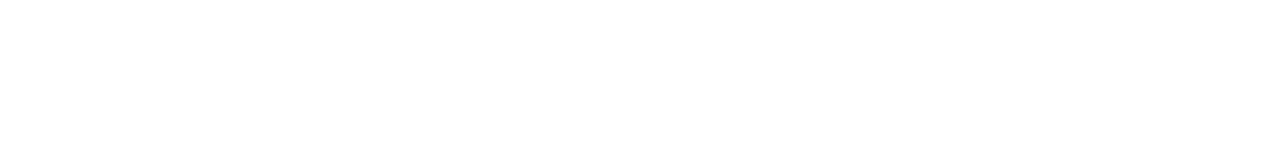
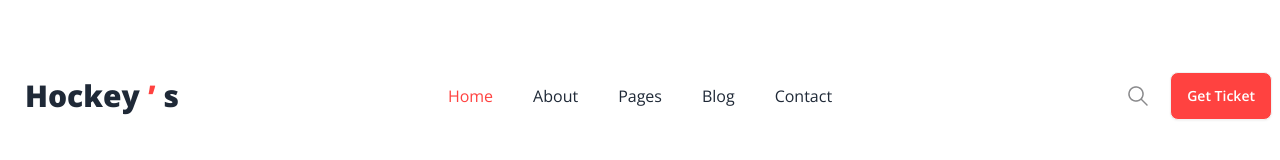
Before and after one commit to nizamuddin-git-repo/assignment-three, a plain HTML site: page index.html in a window 1280 px wide. Drawn offline with nearby package versions, Linux system fonts and the light colour scheme.

Commit message:
add tha navbar

```diff
--- a/index.html
+++ b/index.html
@@ -1,11 +1,88 @@
 <!DOCTYPE html>
 <html lang="en">
+
 <head>
     <meta charset="UTF-8">
     <meta name="viewport" content="width=device-width, initial-scale=1.0">
     <title>assignment-three</title>
+
+    <!-- tailwind and daisy Ui cdn -->
+
+    <link href="https://cdn.jsdelivr.net/npm/daisyui@4.6.0/dist/full.min.css" rel="stylesheet" type="text/css" />
+    <script src="https://cdn.tailwindcss.com"></script>
+
+    <!-- googel font manrope  -->
+
+    <link rel="preconnect" href="https://fonts.googleapis.com">
+    <link rel="preconnect" href="https://fonts.gstatic.com" crossorigin>
+    <link href="https://fonts.googleapis.com/css2?family=Open+Sans:wght@400;500;600;700;800&display=swap"
+        rel="stylesheet">
+
+    <!-- tailwind custom class -->
+    <script>
+        tailwind.config = {
+            theme: {
+                extend: {
+                    colors: {
+                        clifford: '',
+                        'get-primary': '#FF4240',
+                    }
+                }
+            }
+        }
+    </script>
+
+    <!-- custom style -->
+
+    <style>
+        .font-manrope {
+            font-family: 'Open Sans', sans-serif;
+        }
+    </style>
 </head>
-<body>
 
+<body class="font-manrope">
+    <header class="container mx-auto">
+        <nav>
+            <div class="navbar bg-base-100 mt-16">
+                <div class="navbar-start">
+                  <div class="dropdown">
+                    <div tabindex="0" role="button" class="btn btn-ghost lg:hidden">
+                      <svg xmlns="http://www.w3.org/2000/svg" class="h-5 w-5" fill="none" viewBox="0 0 24 24" stroke="currentColor"><path stroke-linecap="round" stroke-linejoin="round" stroke-width="2" d="M4 6h16M4 12h8m-8 6h16" /></svg>
+                    </div>
+                    <ul tabindex="0" class="menu menu-sm dropdown-content mt-3 z-[1] p-2 shadow bg-base-100 rounded-box w-52">
+                        <li>Home</li>
+                        <li>About</li>
+                        <li>Pages</li>
+                        <li>Blog</li>
+                        <li>Contact</li>
+                  </div>
+                  <a class="btn btn-ghost text-3xl font-extrabold">Hockey <span class="text-[#FF4240]">’ </span>s</a>
+
+                </div>
+                <div class="navbar-center hidden lg:flex">
+                  <ul class="menu menu-horizontal text-base font-normal px-1 gap-10">
+                    <span class="text-[#FF4240]"><li>Home</li></span>
+                    <li>About</li>
+                    <li>Pages</li>
+                    <li>Blog</li>
+                    <li>Contact</li>
+                </div>
+                <div class="navbar-end">
+                    <img class="mr-5" src="Images/frame.png" alt="">
+                  <a class="btn bg-get-primary text-white">Get Ticket</a>
+                </div>
+              </div>
+        </nav>
+    </header>
+    <main>
+        <section>
+
+        </section>
+    </main>
+    <footer>
+
+    </footer>
 </body>
+
 </html>
--- /dev/null
+++ b/tailwind.config.js
@@ -0,0 +1,8 @@
+/** @type {import('tailwindcss').Config} */
+module.exports = {
+    content: ["./src/**/*.{html,js}"],
+    theme: {
+      extend: {},
+    },
+    plugins: [],
+  }
```
Also changed, not shown: Images/1.png (added), Images/10.png (added), Images/11.png (added), Images/2.png (added), Images/3.png (added), Images/4.png (added), Images/5.png (added), Images/6.png (added), Images/7.png (added), Images/8.png (added), Images/9.png (added), Images/Group 1171275317.png (added), Images/Group 1171275318.png (added), Images/Group 1171275321.png (added), 1 more files.
